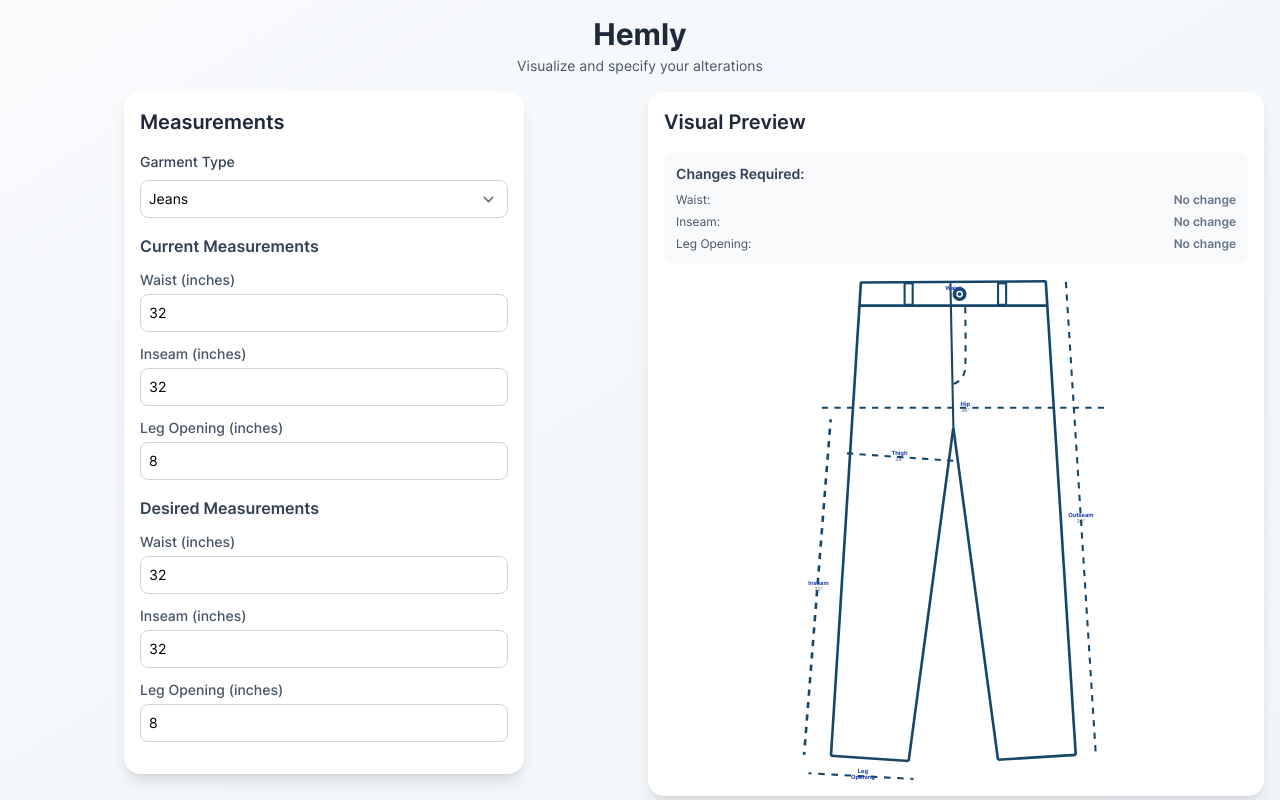
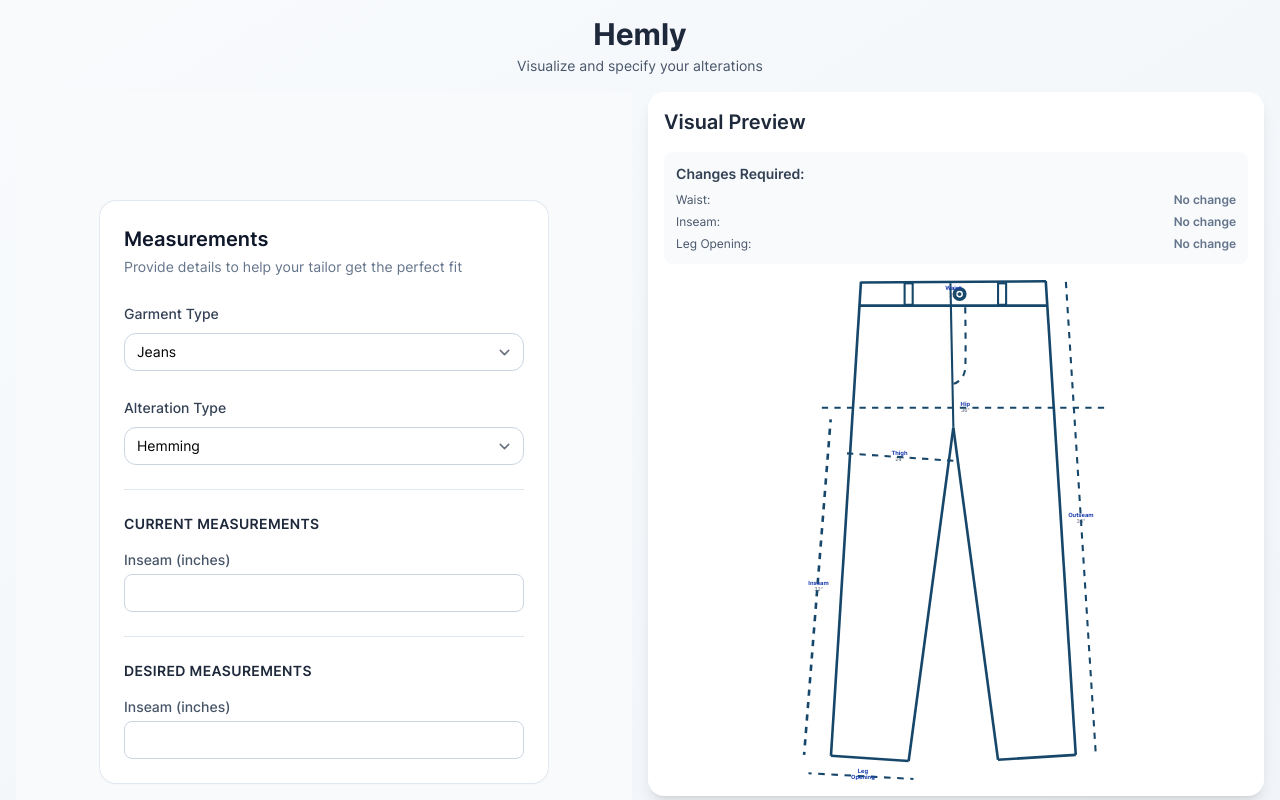
Before and after one commit to SEBAS0078/portfolio, a Next.js app: page /customer in a window 1280 px wide. Built offline with nearby package versions, Linux system fonts and the light colour scheme.

Commit message:
udpated form component for customer route

```diff
--- a/src/app/(customer)/customer/components/form.tsx
+++ b/src/app/(customer)/customer/components/form.tsx
@@ -0,0 +1,152 @@
+import React, { useState, useRef, useEffect } from 'react';
+
+const ComponentName = () => {
+    const [garmentType, setGarmentType] = useState('jeans');
+    const [alterationType, setAlterationType] = useState('Hemming');
+    const ALTERATION_MEASUREMENTS: Record<string, string[]> = {
+        Hemming: ['Inseam'],
+        Tapering: ['Thigh', 'Knee', 'LegOpening', 'Inseam'],
+    };
+
+    const [currentMeasurements, setCurrentMeasurements] = useState({
+        waist: 32,
+        inseam: 32,
+        legOpening: 8,
+        outseam: 34,
+        hip: 36,
+        thigh: 24
+    });
+    const [desiredMeasurements, setDesiredMeasurements] = useState({
+        waist: 32,
+        inseam: 32,
+        legOpening: 8,
+        outseam: 34,
+        hip: 36,
+        thigh: 24
+    });
+
+const renderMeasurementInputs = (
+  fields: string[],
+  measurements: any,
+  onChange: (field: string, value: any) => void,
+  focusColor: string
+) =>
+  fields.map((field) => (
+    <div key={field}>
+      <label className="block text-sm font-medium text-slate-600 mb-1">
+        {field.replace(/([A-Z])/g, ' $1')} (inches)
+      </label>
+      <input
+        type="number"
+        value={measurements[field] ?? ''}
+        onChange={(e) => onChange(field, e.target.value)}
+        step="0.25"
+        className={`w-full p-2 border border-slate-300 rounded-lg focus:ring-2 focus:ring-${focusColor}-500 focus:border-transparent text-sm`}
+      />
+    </div>
+  ));
+
+    const handleCurrentChange = (field: any, value: any) => {
+        setCurrentMeasurements(prev => ({
+            ...prev,
+            [field]: parseFloat(value) || 0
+        }));
+    };
+
+    const handleDesiredChange = (field: any, value: any) => {
+        setDesiredMeasurements(prev => ({
+            ...prev,
+            [field]: parseFloat(value) || 0
+        }));
+    };
+
+
+  return (
+  <div className="min-h-screen bg-slate-50 flex items-center justify-center px-4">
+    <div className="w-full max-w-md bg-white rounded-2xl shadow-sm ring-1 ring-slate-200 p-6 space-y-6">
+
+      {/* Header */}
+      <div>
+        <h2 className="text-xl font-semibold text-slate-900">
+          Measurements
+        </h2>
+        <p className="text-sm text-slate-500 mt-1">
+          Provide details to help your tailor get the perfect fit
+        </p>
+      </div>
+
+      {/* Garment Type */}
+      <div className="space-y-2">
+        <label className="text-sm font-medium text-slate-700">
+          Garment Type
+        </label>
+        <select
+          value={garmentType}
+          onChange={(e) => setGarmentType(e.target.value)}
+          className="w-full rounded-xl border border-slate-300 bg-white px-3 py-2 text-sm
+                     focus:outline-none focus:ring-2 focus:ring-blue-500 focus:border-transparent"
+        >
+          <option value="jeans">Jeans</option>
+          <option value="dress-pants">Dress Pants</option>
+          <option value="chinos">Chinos</option>
+        </select>
+      </div>
+
+      {/* Alteration Type */}
+      <div className="space-y-2">
+        <label className="text-sm font-medium text-slate-700">
+          Alteration Type
+        </label>
+        <select
+          value={alterationType}
+          onChange={(e) => setAlterationType(e.target.value)}
+          className="w-full rounded-xl border border-slate-300 bg-white px-3 py-2 text-sm
+                     focus:outline-none focus:ring-2 focus:ring-blue-500 focus:border-transparent"
+        >
+          <option value="Hemming">Hemming</option>
+          <option value="Tapering">Tapering</option>
+        </select>
+      </div>
+
+      {/* Divider */}
+      <div className="border-t border-slate-200" />
+
+      {/* Current Measurements */}
+      <div className="space-y-4">
+        <h3 className="text-sm font-semibold text-slate-800 uppercase tracking-wide">
+          Current Measurements
+        </h3>
+        <div className="space-y-3">
+          {renderMeasurementInputs(
+            ALTERATION_MEASUREMENTS[alterationType] || [],
+            currentMeasurements,
+            handleCurrentChange,
+            'blue'
+          )}
+        </div>
+      </div>
+
+      {/* Divider */}
+      <div className="border-t border-slate-200" />
+
+      {/* Desired Measurements */}
+      <div className="space-y-4">
+        <h3 className="text-sm font-semibold text-slate-800 uppercase tracking-wide">
+          Desired Measurements
+        </h3>
+        <div className="space-y-3">
+          {renderMeasurementInputs(
+            ALTERATION_MEASUREMENTS[alterationType] || [],
+            desiredMeasurements,
+            handleDesiredChange,
+            'green'
+          )}
+        </div>
+      </div>
+
+    </div>
+  </div>
+);
+};
+
+export default ComponentName;
--- a/src/app/(customer)/customer/page.tsx
+++ b/src/app/(customer)/customer/page.tsx
@@ -2,6 +2,7 @@
 
 import React, { useState, useRef, useEffect } from 'react';
 import PantsSVG from './vectors/PantsSVG';
+import DesiredForm from './components/form';
 
 export default function PantsAlterationApp() {
 	const [currentMeasurements, setCurrentMeasurements] = useState({
@@ -62,13 +63,6 @@
 		};
 	}, [clickedMeasurement]);
 
-	const handleCurrentChange = (field: any, value: any) => {
-		setCurrentMeasurements(prev => ({
-			...prev,
-			[field]: parseFloat(value) || 0
-		}));
-	};
-
 	const handleDesiredChange = (field: any, value: any) => {
 		setDesiredMeasurements(prev => ({
 			...prev,
@@ -99,108 +93,7 @@
 
 				<div className="grid grid-cols-1 lg:grid-cols-2 gap-4 items-start">
 					{/* Left Panel - Input Form */}
-					<div className='flex justify-center'>
-
-						<div className="bg-white rounded-2xl shadow-lg p-4 overflow-auto w-[400px]">
-
-							<h2 className="text-xl font-semibold text-slate-800 mb-4">Measurements</h2>
-
-							{/* Garment Type Selection */}
-							<div className="mb-4">
-								<label className="block text-sm font-medium text-slate-700 mb-2">Garment Type</label>
-								<select
-									value={garmentType}
-									onChange={(e) => setGarmentType(e.target.value)}
-									className="w-full p-2 border border-slate-300 rounded-lg focus:ring-2 focus:ring-blue-500 focus:border-transparent text-sm"
-								>
-									<option value="jeans">Jeans</option>
-									<option value="dress-pants">Dress Pants</option>
-									<option value="chinos">Chinos</option>
-								</select>
-							</div>
-
-							{/* Current Measurements */}
-							<div className="mb-4">
-								<h3 className="text-base font-semibold text-slate-700 mb-3">Current Measurements</h3>
-
-								<div className="space-y-3">
-									<div>
-										<label className="block text-sm font-medium text-slate-600 mb-1">Waist (inches)</label>
-										<input
-											type="number"
-											value={currentMeasurements.waist}
-											onChange={(e) => handleCurrentChange('waist', e.target.value)}
-											step="0.5"
-											className="w-full p-2 border border-slate-300 rounded-lg focus:ring-2 focus:ring-blue-500 focus:border-transparent text-sm"
-										/>
-									</div>
-
-									<div>
-										<label className="block text-sm font-medium text-slate-600 mb-1">Inseam (inches)</label>
-										<input
-											type="number"
-											value={currentMeasurements.inseam}
-											onChange={(e) => handleCurrentChange('inseam', e.target.value)}
-											step="0.5"
-											className="w-full p-2 border border-slate-300 rounded-lg focus:ring-2 focus:ring-blue-500 focus:border-transparent text-sm"
-										/>
-									</div>
-
-									<div>
-										<label className="block text-sm font-medium text-slate-600 mb-1">Leg Opening (inches)</label>
-										<input
-											type="number"
-											value={currentMeasurements.legOpening}
-											onChange={(e) => handleCurrentChange('legOpening', e.target.value)}
-											step="0.25"
-											className="w-full p-2 border border-slate-300 rounded-lg focus:ring-2 focus:ring-blue-500 focus:border-transparent text-sm"
-										/>
-									</div>
-								</div>
-							</div>
-
-							{/* Desired Measurements */}
-							<div className="mb-4">
-								<h3 className="text-base font-semibold text-slate-700 mb-3">Desired Measurements</h3>
-
-								<div className="space-y-3">
-									<div>
-										<label className="block text-sm font-medium text-slate-600 mb-1">Waist (inches)</label>
-										<input
-											type="number"
-											value={desiredMeasurements.waist}
-											onChange={(e) => handleDesiredChange('waist', e.target.value)}
-											step="0.5"
-											className="w-full p-2 border border-slate-300 rounded-lg focus:ring-2 focus:ring-green-500 focus:border-transparent text-sm"
-										/>
-									</div>
-
-									<div>
-										<label className="block text-sm font-medium text-slate-600 mb-1">Inseam (inches)</label>
-										<input
-											type="number"
-											value={desiredMeasurements.inseam}
-											onChange={(e) => handleDesiredChange('inseam', e.target.value)}
-											step="0.5"
-											className="w-full p-2 border border-slate-300 rounded-lg focus:ring-2 focus:ring-green-500 focus:border-transparent text-sm"
-										/>
-									</div>
-
-									<div>
-										<label className="block text-sm font-medium text-slate-600 mb-1">Leg Opening (inches)</label>
-										<input
-											type="number"
-											value={desiredMeasurements.legOpening}
-											onChange={(e) => handleDesiredChange('legOpening', e.target.value)}
-											step="0.25"
-											className="w-full p-2 border border-slate-300 rounded-lg focus:ring-2 focus:ring-green-500 focus:border-transparent text-sm"
-										/>
-									</div>
-								</div>
-							</div>
-						</div>
-					</div>
-
+					<DesiredForm/>
 					{/* Right Panel - Visual Representation */}
 					<div className="bg-white rounded-2xl shadow-lg p-4 overflow-auto" ref={svgContainerRef}>
 						<h2 className="text-xl font-semibold text-slate-800 mb-4">Visual Preview</h2>
```
